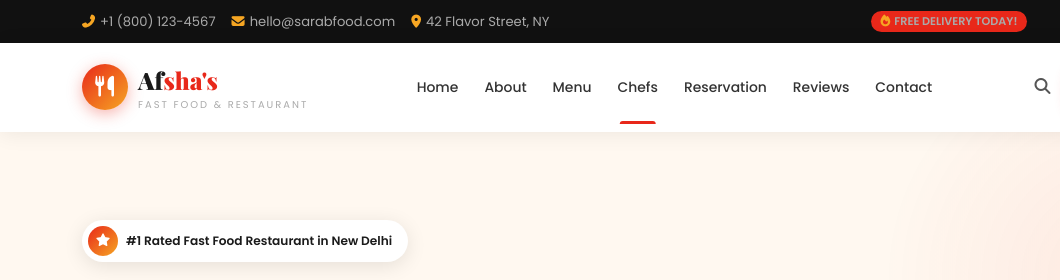
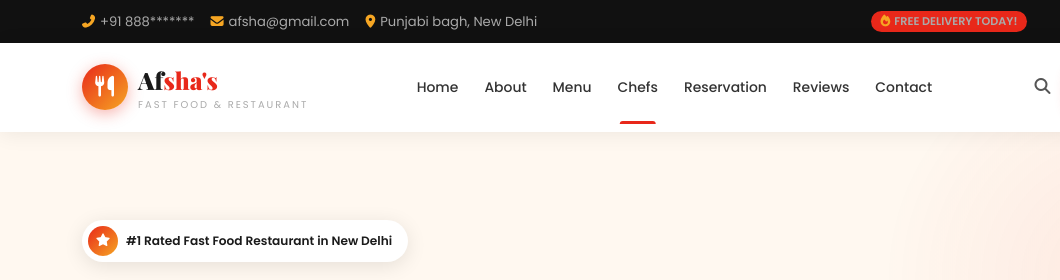
Before and after one commit to Afsha2705/demo, a plain HTML site: page index.html in a window 1280 px wide. Shown: the top 280 px of the page, 0-1060 px from the left. Drawn offline with nearby package versions, Linux system fonts and the light colour scheme.

Commit message:
Update index.html

```diff
--- a/index.html
+++ b/index.html
@@ -29,9 +29,9 @@
          <div class="container">
             <div class="d-flex justify-content-between align-items-center flex-wrap gap-2">
                <div class="top-contact d-flex flex-wrap">
-                  <span><i class="fas fa-phone-alt"></i>+1 (800) 123-4567</span>
-                  <span><i class="fas fa-envelope"></i>hello@sarabfood.com</span>
-                  <span><i class="fas fa-map-marker-alt"></i>42 Flavor Street, NY</span>
+                  <span><i class="fas fa-phone-alt"></i>+91 888*******</span>
+                  <span><i class="fas fa-envelope"></i>afsha@gmail.com</span>
+                  <span><i class="fas fa-map-marker-alt"></i>Punjabi bagh, New Delhi</span>
                </div>
                <div class="d-flex align-items-center gap-3">
                   <span class="ttag"><i class="fas fa-fire me-1"></i>Free Delivery Today!</span>
```
